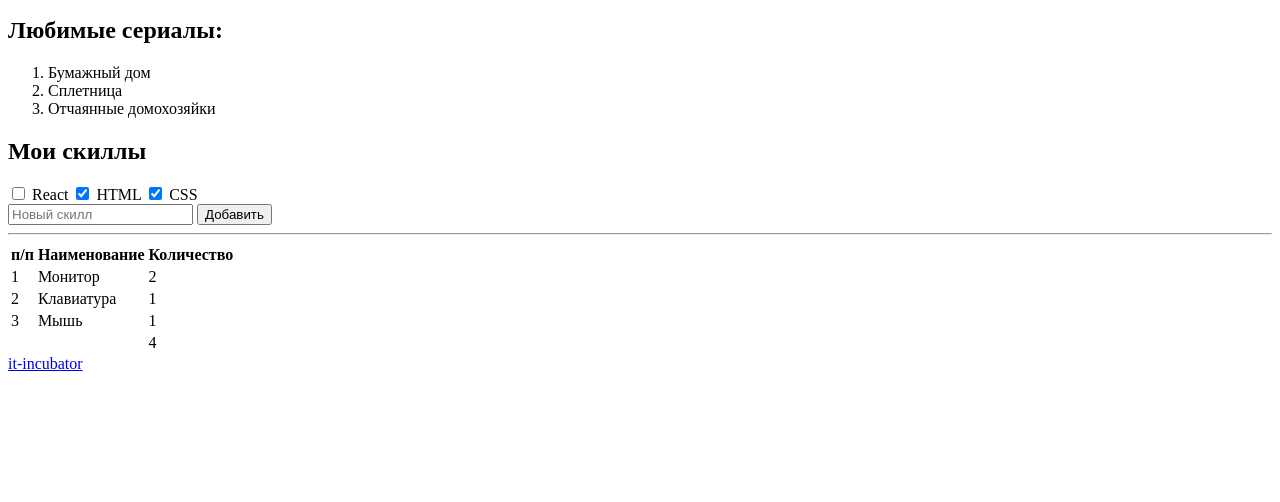
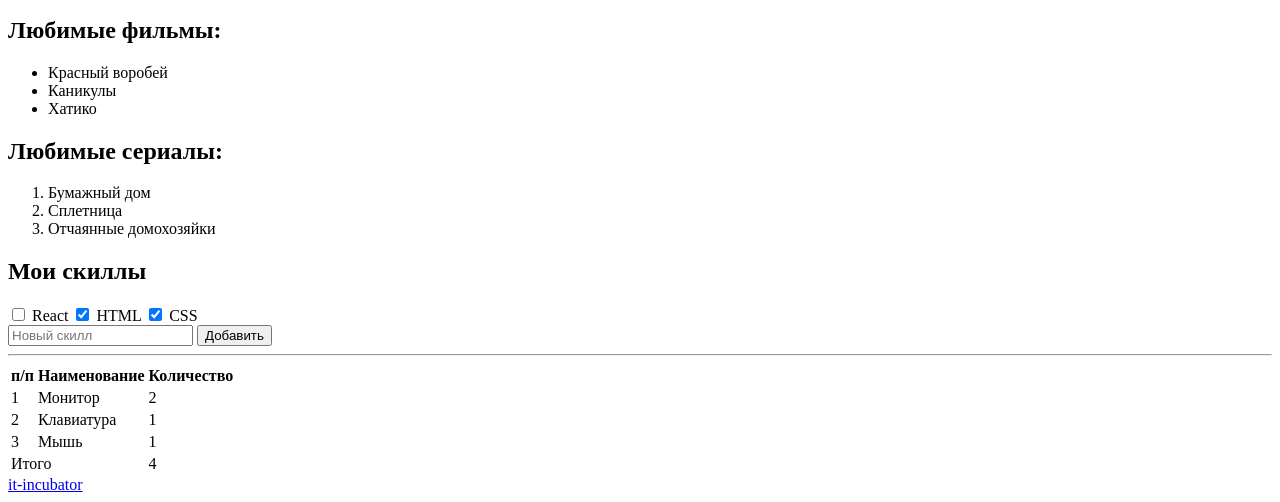
Before and after one commit to AnnaK0503/C-Users-kostj-OneDrive-1-hw-with-auto-test-html-css-main, a plain HTML site: page index.html in a window 1280 px wide. Shown: the part 353-855 px from the top of the page. Before the commit the page ends 800 px from the top, so only its background shows below. Drawn offline with Linux system fonts and the light colour scheme.

Commit message:
complete task

```diff
--- a/index.html
+++ b/index.html
@@ -35,7 +35,14 @@
             <!-- 3) В этом разделе создай 2 дочерних элемента: -->
 
             <!-- a) Заголовок 2-го уровня (любимые книги/фильмы/блюда/страны... и т.п.) -->
+             <h2>Любимые фильмы:</h2>
             <!-- b) Маркированный список. В списке должно быть не менее 3-х элементов -->
+             <ul>
+                <li>Красный воробей</li>
+                <li>Каникулы</li>
+                <li>Хатико</li>
+             </ul>
+
         </div>
         <div data-cy="hw1-ordered-list-box-pre">
             <!-- 3) В этом разделе создай 2 дочерних элемента: -->
@@ -100,7 +107,7 @@
                     <td>1</td>
                    </tr>
                    <tr>
-                    <td colspan="2"></td>
+                    <td colspan="2">Итого</td>
                     <td>4</td>
                    </tr>
         </table>
```
